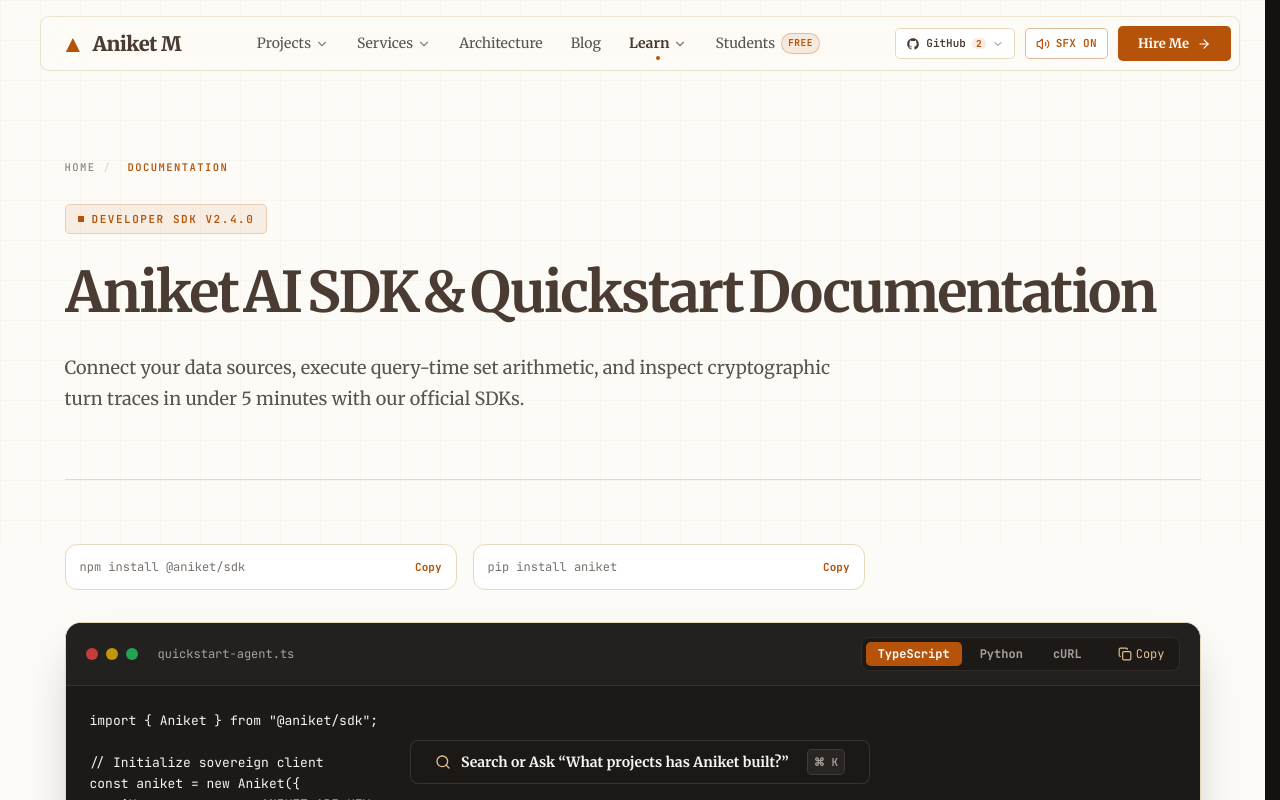
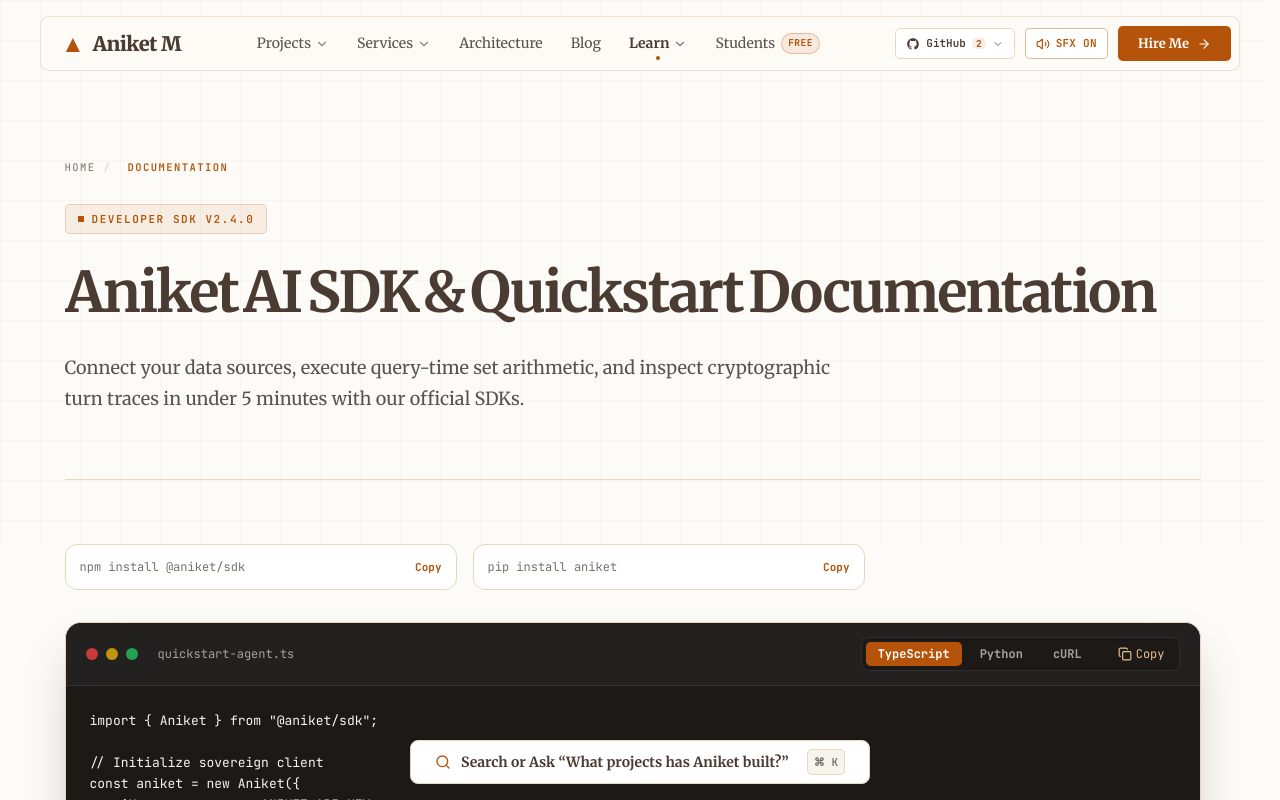
Before and after one commit to Mishra-Aniket/testing, a Next.js app: page /docs in a window 1280 px wide. Shown: the top 800 px of the page. Built offline with nearby package versions, Linux system fonts and the light colour scheme.

Commit message:
fix(theme): keep search modal and body light on homepage, dark only on /students

```diff
--- a/app/components/SearchModal.jsx
+++ b/app/components/SearchModal.jsx
@@ -1,7 +1,7 @@
 "use client";
 
 import React, { useState, useEffect, useRef, useMemo } from "react";
-import { useRouter } from "next/navigation";
+import { useRouter, usePathname } from "next/navigation";
 import { motion, AnimatePresence } from "framer-motion";
 import { sound } from "../utils/sound";
 import { getRuntimeBasePath, resolveUrl } from "../../lib/utils";
@@ -98,32 +98,19 @@
 
 export default function SearchModal({ isOpen, onOpen, onClose }) {
   const router = useRouter();
+  const pathname = usePathname() || "";
   const [query, setQuery] = useState("");
   const [selectedIndex, setSelectedIndex] = useState(0);
   const [isMobileMenuOpen, setIsMobileMenuOpen] = useState(false);
   const [isScrolling, setIsScrolling] = useState(false);
-  const [isPageDark, setIsPageDark] = useState(false);
+
+  // Dark styling applies ONLY on the /students page
+  const isPageDark = pathname.includes("/students");
+
   const inputRef = useRef(null);
   const modalRef = useRef(null);
   const scrollContainerRef = useRef(null);
   const scrollTimeoutRef = useRef(null);
-
-  // Detect dark theme on current page or route
-  useEffect(() => {
-    const checkDark = () => {
-      if (typeof document !== "undefined") {
-        const isDark = Boolean(
-          document.documentElement.getAttribute("data-theme") === "dark" ||
-          document.querySelector('[data-theme="dark"]') ||
-          window.location.pathname.includes("/students")
-        );
-        setIsPageDark(isDark);
-      }
-    };
-    checkDark();
-    window.addEventListener("scroll", checkDark, { passive: true });
-    return () => window.removeEventListener("scroll", checkDark);
-  }, []);
 
   // Hide floating search dock on mobile during scrolling, reappear when scrolling stops
   useEffect(() => {
--- a/app/globals.css
+++ b/app/globals.css
@@ -81,15 +81,6 @@
   position: relative;
 }
 
-/* Ensure dark background on pages with data-theme="dark" */
-html:has([data-theme="dark"]),
-body:has([data-theme="dark"]),
-[data-theme="dark"] {
-  color-scheme: dark;
-}
-body:has([data-theme="dark"]) {
-  background-color: #141210 !important;
-}
 
 /* Authentic Navbar cascading theme system */
 .nav-link {
```
